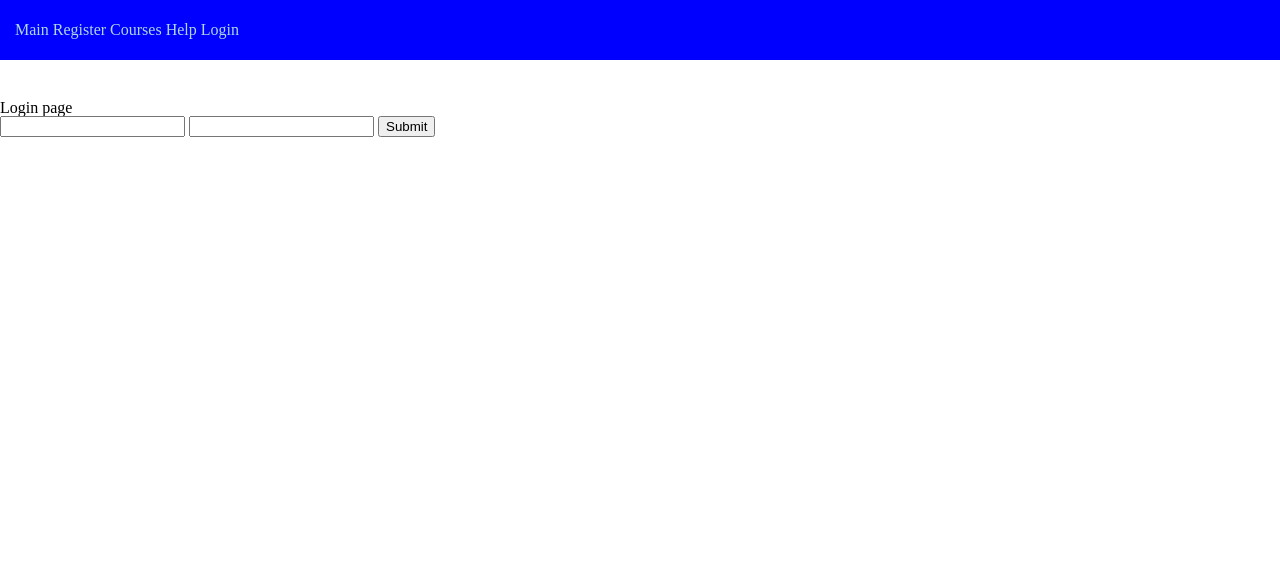
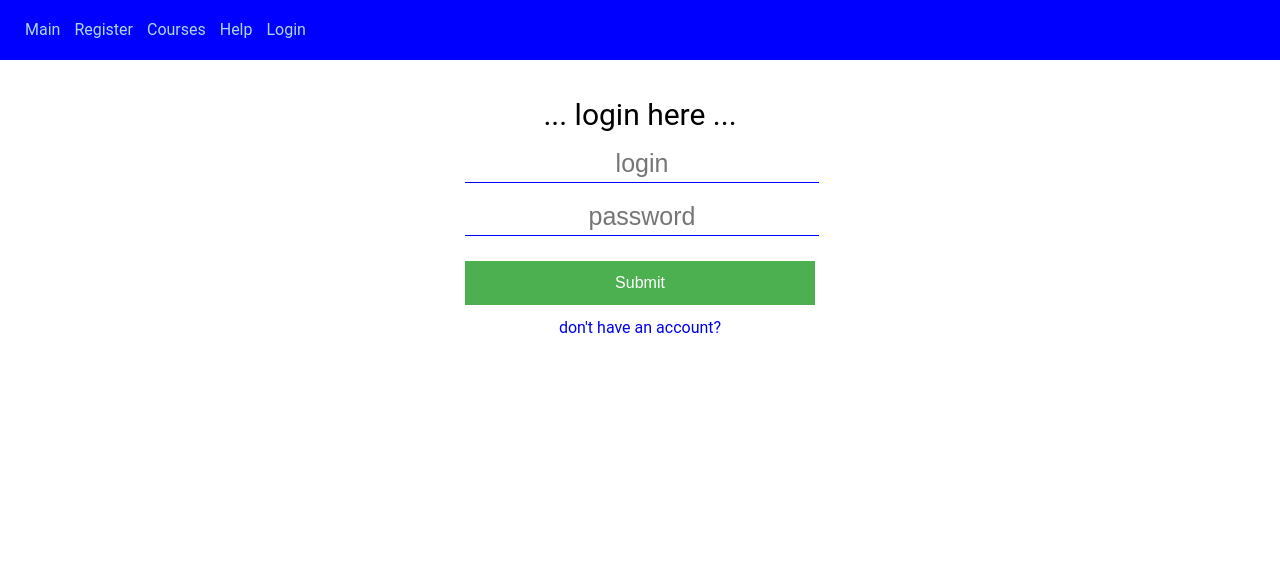
Before and after one commit to samuraii/otus_python_backend, a Django app: page /login/ in a window 1280 px wide. Shown: the top 577 px of the page. Run offline with Django 3.2, Linux system fonts and the light colour scheme.

Commit message:
login + registration

```diff
--- /dev/null
+++ b/project/static/css/login.css
@@ -0,0 +1,44 @@
+.login-wrapper {
+    margin: 0 auto;
+    max-width: 350px;
+}
+
+.login-form {
+    display: block;
+}
+
+.login-header {
+    display: block;
+    text-align: center;
+    font-size: 30px;
+}
+
+.login-wrapper input {
+    display: block;
+}
+
+.login-wrapper .input {
+    margin-top: 15px;
+    border: none;
+    border-bottom: 1px solid blue;
+    font-size: 25px;
+}
+
+.login-wrapper .button {
+    background-color: #4CAF50; /* Green */
+    margin-top: 25px;
+}
+
+.login-register {
+    width: 100%;
+    text-align: center;
+    margin-top: 15px;
+}
+
+.login-register a {
+    text-decoration: none;
+}
+
+.login-register a:hover {
+    text-decoration: underline;
+}
--- a/project/static/css/main.css
+++ b/project/static/css/main.css
@@ -45,7 +45,7 @@ table {
 }
 
 body {
-
+    font-family: Roboto, sans-serif;
 }
 
 /* HEADER */
@@ -66,6 +66,7 @@ header {
 
 .top-menu-item {
     display: inline-block;
+    margin-left: 10px;
 }
 
 .top-menu-item_link {
@@ -94,3 +95,23 @@ footer {
     text-align: center;
     color: white;
 }
+
+
+/* COMPONENTS */
+.input {
+    width: 100%;
+    height: 35px;
+    outline: none;
+    text-align: center;
+}
+
+.button {
+    width: 100%;
+    border: none;
+    color: white;
+    padding: 13px 30px;
+    text-align: center;
+    text-decoration: none;
+    display: inline-block;
+    font-size: 16px;
+}
--- a/project/templates/components/head.html
+++ b/project/templates/components/head.html
@@ -8,4 +8,10 @@
       content="width=device-width, user-scalable=no, initial-scale=1.0, maximum-scale=1.0, minimum-scale=1.0">
 <meta http-equiv="X-UA-Compatible" content="ie=edge">
 <link rel="stylesheet" href="{% static "css/main.css" %}">
+{% if "login" in request.path %}</p>
+<link rel="stylesheet" href="{% static "css/login.css" %}">
+{% endif %}
+{% if "courses" in request.path %}</p>
+<link rel="stylesheet" href="{% static "css/courses.css" %}">
+{% endif %}
 </head>
--- a/project/templates/courses/index.html
+++ b/project/templates/courses/index.html
@@ -17,7 +17,9 @@
 </div>
 
 {% else %}
+
     <p>Ooops... No courses found.</p>
+
 {% endif %}
 </section>
 {% include "components/footer.html" %}
--- a/project/templates/login/index.html
+++ b/project/templates/login/index.html
@@ -4,12 +4,17 @@
     {% include "components/header_menu.html" %}
 </header>
 <section class="content">
-<h1>Login page</h1>
-<form action="post">
-    <input type="text" maxlength="50">
-    <input type="password" maxlength="50">
-    <input type="submit">
+<div class="login-wrapper">
+<h1 class="login-header">... login here ...</h1>
+<form class="login-form" action="post">
+    <input class="input" type="text" maxlength="50" placeholder="login">
+    <input class="input" type="password" maxlength="50" placeholder="password">
+    <input class="button" type="submit">
 </form>
+<p class="login-register">
+    <a href="/registration">don't have an account?</a>
+</p>
+</div>
 </section>
 {% include "components/footer.html" %}
 </body>
```
Also changed, not shown: project/static/css/courses.css (+17 -0 lines), project/static/js/scripts.js (added).
